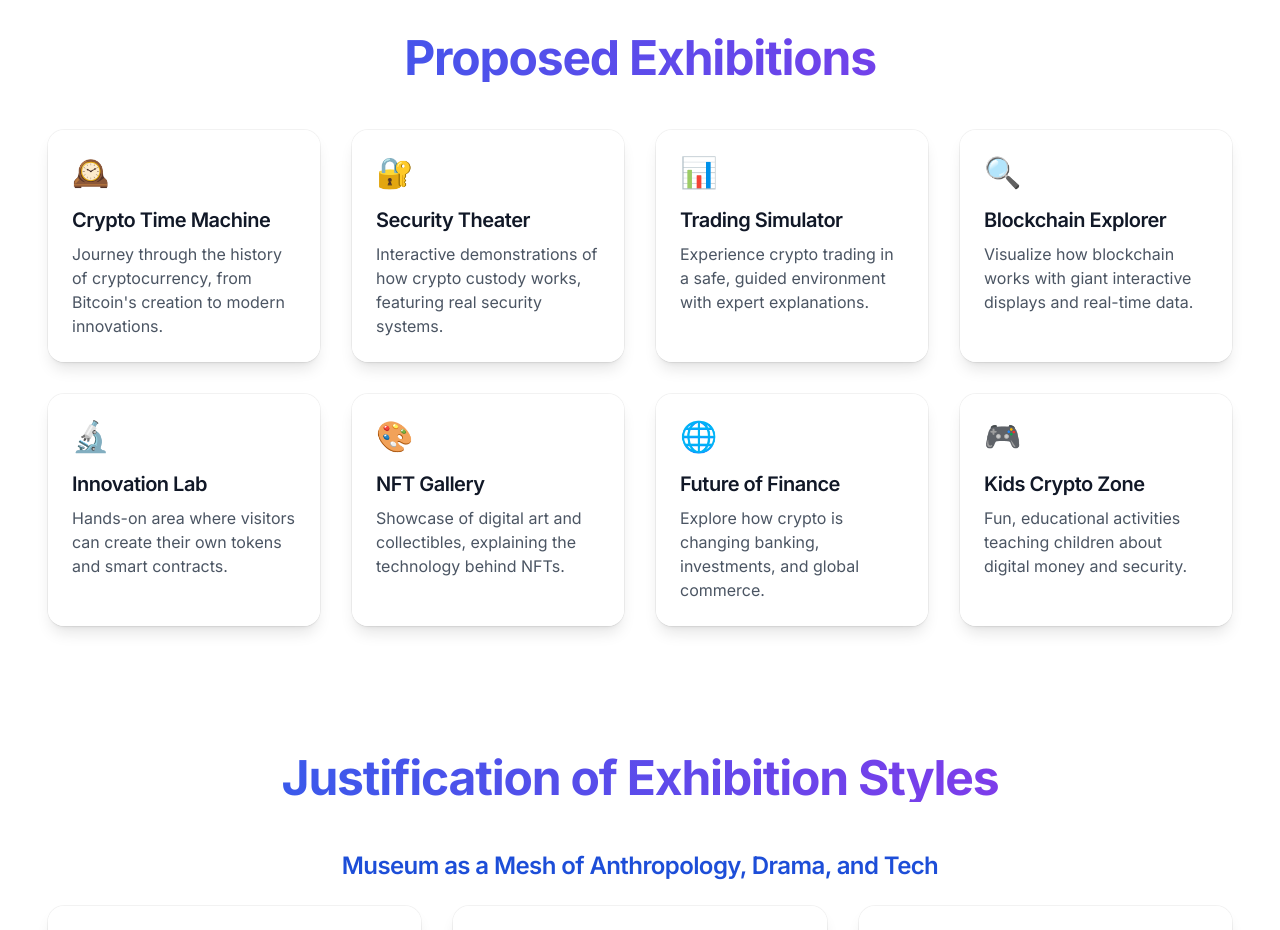
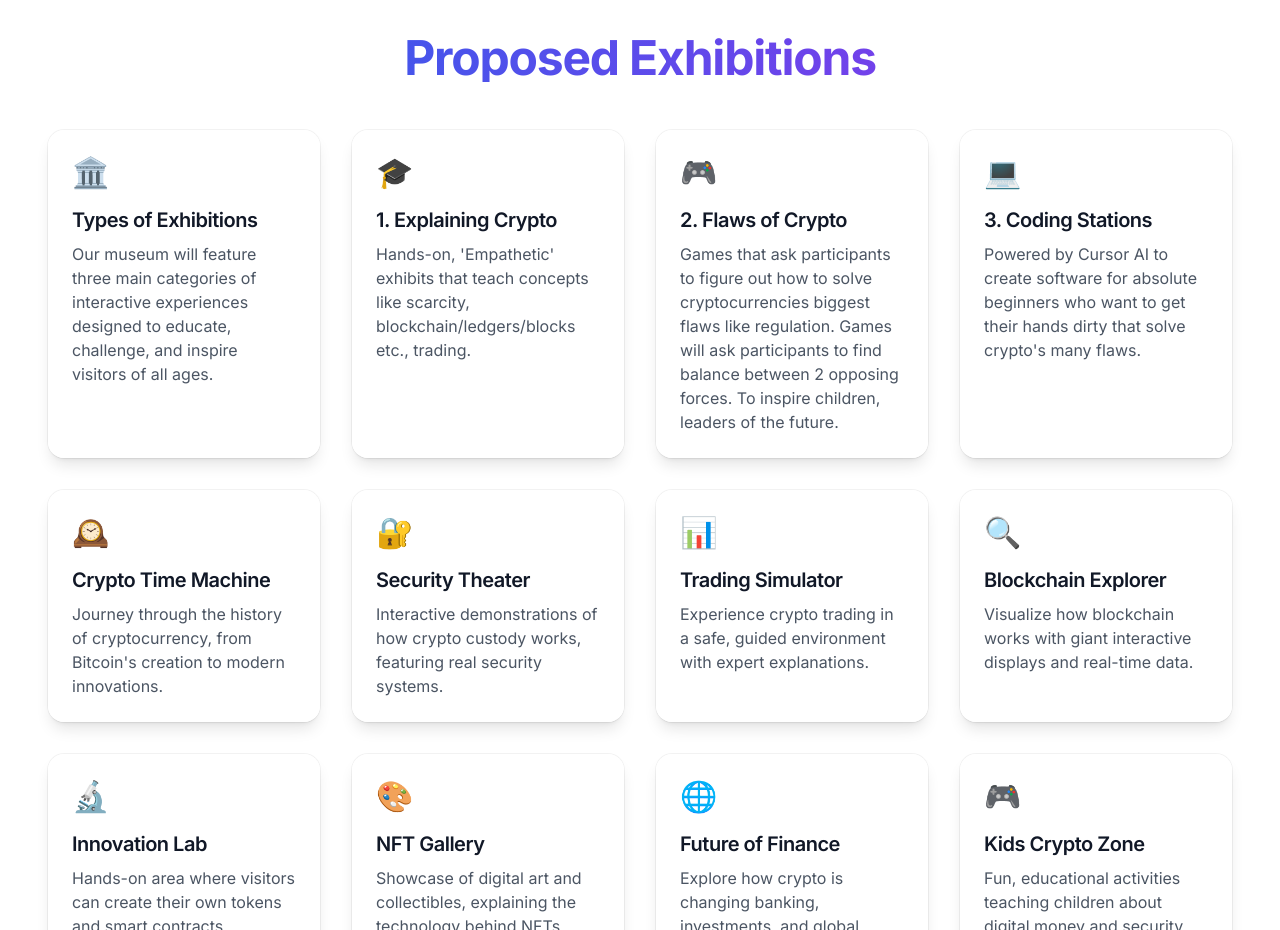
Before and after one commit to YelllowSunray/LucasCryptoMuseumProposal, a Next.js app: page / in a window 1280 px wide. Shown: the part 4600-5530 px from the top of the page. Built offline with nearby package versions, Linux system fonts and the light colour scheme.

Commit message:
dad safe copy

```diff
--- a/src/app/page.tsx
+++ b/src/app/page.tsx
@@ -239,6 +239,27 @@ const revenueStreams = [
 
 const exhibitions = [
   {
+    title: "Types of Exhibitions",
+    description: "Our museum will feature three main categories of interactive experiences designed to educate, challenge, and inspire visitors of all ages.",
+    icon: "🏛️",
+    isHeader: true
+  },
+  {
+    title: "1. Explaining Crypto",
+    description: "Hands-on, 'Empathetic' exhibits that teach concepts like scarcity, blockchain/ledgers/blocks etc., trading.",
+    icon: "🎓"
+  },
+  {
+    title: "2. Flaws of Crypto",
+    description: "Games that ask participants to figure out how to solve cryptocurrencies biggest flaws like regulation. Games will ask participants to find balance between 2 opposing forces. To inspire children, leaders of the future.",
+    icon: "🎮"
+  },
+  {
+    title: "3. Coding Stations",
+    description: "Powered by Cursor AI to create software for absolute beginners who want to get their hands dirty that solve crypto's many flaws.",
+    icon: "💻"
+  },
+  {
     title: "Crypto Time Machine",
     description: "Journey through the history of cryptocurrency, from Bitcoin's creation to modern innovations.",
     icon: "🕰️"
@@ -304,7 +325,7 @@ export default function Home() {
             </p>
               <p className="text-center italic text-lg md:text-xl text-gray-700 dark:text-gray-200 mt-6 font-semibold">
                 I want to dearly thank all my friends like my Mother, Father, Sister, Max, Sebastian, Simon, Peter, Kirstin, Goedele, Eliza, Lorenzo, and Lucas. Their ideas, feedback (always constructive), support for a fool like me.
-              </p>
+            </p>
             <div className="flex gap-6">
                 <Button href="#contact" variant="primary">Contact Us</Button>
                 <Button href="#about" variant="outline">Explore Proposal</Button>
@@ -331,7 +352,7 @@ export default function Home() {
                       height={60}
                       className="rounded-full border-2 border-white shadow-lg"
                     />
-                  </div>
+        </div>
                 </div>
                 <p className="text-sm text-gray-600 dark:text-gray-400 mt-2 italic">
                   Let's make it Star Trek Looking - Because Aliens of course!
```
